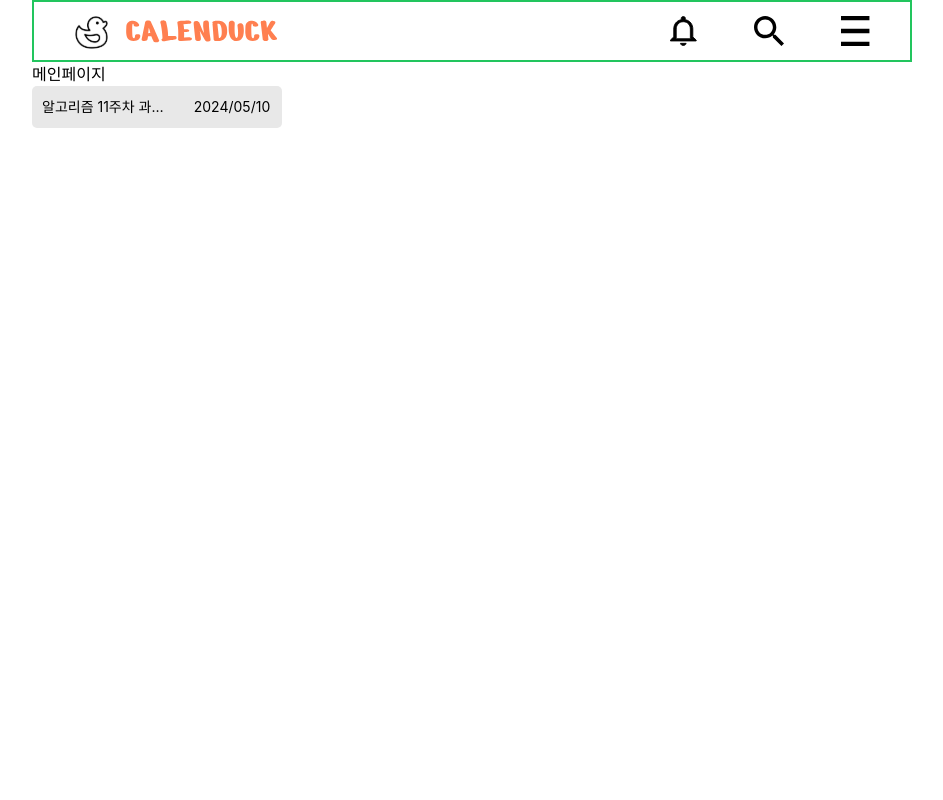
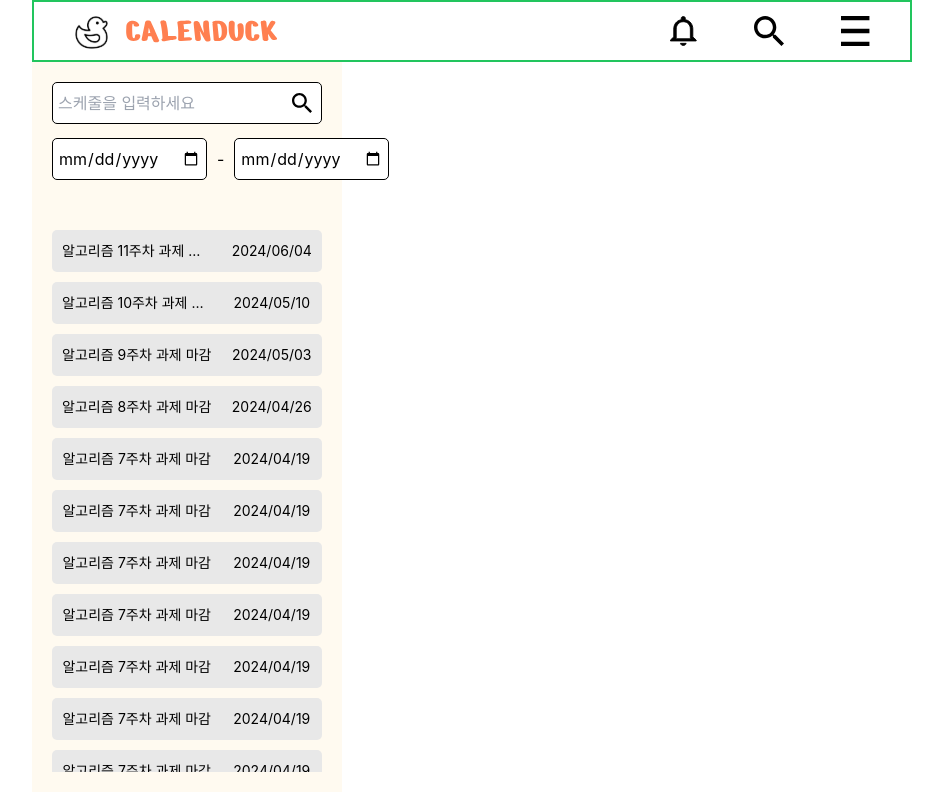
Before and after one commit to Stageus/CalenDuck-homepage, a React (Create React App) app: page /main in a window 1280 px wide. Shown: the whole page, without its empty margins (168-1111 px from the left). Built offline with nearby package versions, Linux system fonts and the light colour scheme.

Commit message:
feat: create SearchSidebar component

```diff
--- a/src/pages/MainPage.tsx
+++ b/src/pages/MainPage.tsx
@@ -1,13 +1,13 @@
 import React from "react";
 import HeaderItem from "shared/components/HeaderItem";
-import SearchItem from "widgets/SearchItem";
+import SearchSidebar from "widgets/SearchSidebar";
 
 const MainPage = () => {
   return (
     <>
       <HeaderItem />
-      <h1>메인페이지</h1>
-      <SearchItem />
+      {/* <h1>메인페이지</h1> */}
+      <SearchSidebar />
     </>
   );
 };
--- a/src/widgets/SearchItem.tsx
+++ b/src/widgets/SearchItem.tsx
@@ -1,21 +1,25 @@
 import React from "react";
 import { Link } from "react-router-dom";
 
-const SearchItem = () => {
-  const dummyData = {
-    title: "알고리즘 11주차 과제 마감akrkakdalkjdflk",
-    date: "2024/05/10",
+interface SearchItemProps {
+  data: {
+    title: string;
+    date: string;
   };
+}
+
+const SearchItem: React.FC<SearchItemProps> = (props) => {
+  const { title, date } = props.data;
 
   return (
     // 클릭 시 해당 날짜에 맞는 모달창 출력
     <Link to="/">
       <button
-        className="h-[42px] flex justify-between items-center p-[10px] bg-lightgrayColor rounded-[5px]"
-        title={dummyData.title}
+        className="w-[100%] h-[42px] flex justify-between items-center p-[10px] mb-[10px] bg-lightgrayColor rounded-[5px]"
+        title={title}
       >
-        <div className="w-[130px] font-normal text-sm truncate mr-[20px]">{dummyData.title}</div>
-        <div className="w-[80px] font-normal text-sm">{dummyData.date}</div>
+        <div className="w-[65%] font-normal text-sm truncate mr-[20px]">{title}</div>
+        <div className="w-[35%] font-normal text-sm">{date}</div>
       </button>
     </Link>
   );
--- /dev/null
+++ b/src/widgets/SearchSidebar.tsx
@@ -0,0 +1,108 @@
+import React from "react";
+
+import SearchItem from "widgets/SearchItem";
+
+import search from "shared/imgs/search.svg";
+
+const SearchSidebar: React.FC = () => {
+  const dummyData = [
+    {
+      id: "searchResult_1",
+      title: "알고리즘 11주차 과제 마감akrkakdalkjdflk",
+      date: "2024/06/04",
+    },
+    {
+      id: "searchResult_2",
+      title: "알고리즘 10주차 과제 마감",
+      date: "2024/05/10",
+    },
+    {
+      id: "searchResult_3",
+      title: "알고리즘 9주차 과제 마감",
+      date: "2024/05/03",
+    },
+    {
+      id: "searchResult_4",
+      title: "알고리즘 8주차 과제 마감",
+      date: "2024/04/26",
+    },
+    {
+      id: "searchResult_5",
+      title: "알고리즘 7주차 과제 마감",
+      date: "2024/04/19",
+    },
+    {
+      id: "searchResult_6",
+      title: "알고리즘 7주차 과제 마감",
+      date: "2024/04/19",
+    },
+    {
+      id: "searchResult_7",
+      title: "알고리즘 7주차 과제 마감",
+      date: "2024/04/19",
+    },
+    {
+      id: "searchResult_8",
+      title: "알고리즘 7주차 과제 마감",
+      date: "2024/04/19",
+    },
+    {
+      id: "searchResult_9",
+      title: "알고리즘 7주차 과제 마감",
+      date: "2024/04/19",
+    },
+    {
+      id: "searchResult_10",
+      title: "알고리즘 7주차 과제 마감",
+      date: "2024/04/19",
+    },
+    {
+      id: "searchResult_11",
+      title: "알고리즘 7주차 과제 마감",
+      date: "2024/04/19",
+    },
+    {
+      id: "searchResult_12",
+      title: "알고리즘 7주차 과제 마감",
+      date: "2024/04/19",
+    },
+  ];
+  return (
+    <section className="w-[310px] h-sidebar bg-sidebarColor flex flex-col justify-start items-center p-[20px]">
+      {/* 검색 입력 */}
+      <article className="w-[100%] h-[100px] mb-[50px] flex flex-col justify-between">
+        <div className="relative">
+          <input
+            type="text"
+            placeholder="스케줄을 입력하세요"
+            className="w-[100%] h-[42px] p-[5px] border border-black rounded-[5px] focus:border-none focus:outline-none focus:shadow focus:shadow-inputFocus"
+          />
+          <button className="w-[20px] h-[20px] absolute top-1/2 right-[10px] transform -translate-y-1/2">
+            <img src={search} alt="검색하기" className="w-[100%] h-[100%]" />
+          </button>
+        </div>
+
+        <div className="flex justify-between items-center">
+          <input
+            type="date"
+            className="h-[42px] p-[5px] border border-black rounded-[5px] focus:border-none focus:outline-none focus:shadow focus:shadow-inputFocus"
+          />
+          <div className="mx-[10px]">-</div>
+          <input
+            type="date"
+            className="h-[42px] p-[5px] border border-black rounded-[5px] focus:border-none focus:outline-none focus:shadow focus:shadow-inputFocus"
+          />
+        </div>
+      </article>
+
+      {/* 검색결과 리스트 */}
+      <article className="w-[100%] h-[80%] overflow-scroll">
+        {dummyData.map((elem) => {
+          return <SearchItem key={elem.id} data={elem} />;
+        })}
+      </article>
+    </section>
+  );
+};
+
+export default SearchSidebar;
--- a/tailwind.config.js
+++ b/tailwind.config.js
@@ -12,6 +12,12 @@ module.exports = {
         grayColor: "#727272",
         lightgrayColor: "#e8e8e8",
       },
+      height: {
+        sidebar: "calc(100vh - 70px)",
+      },
+      boxShadow: {
+        inputFocus: "0 0 0 2px #ff6633",
+      },
     },
   },
   plugins: [],
```
